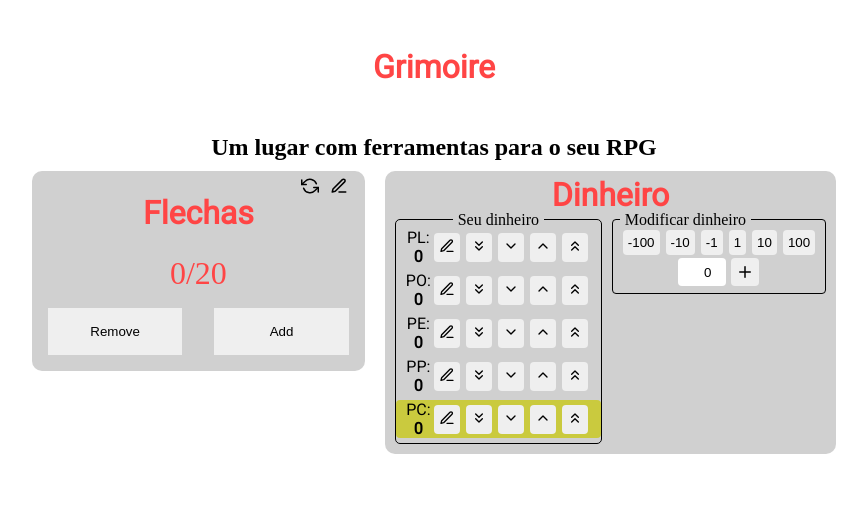
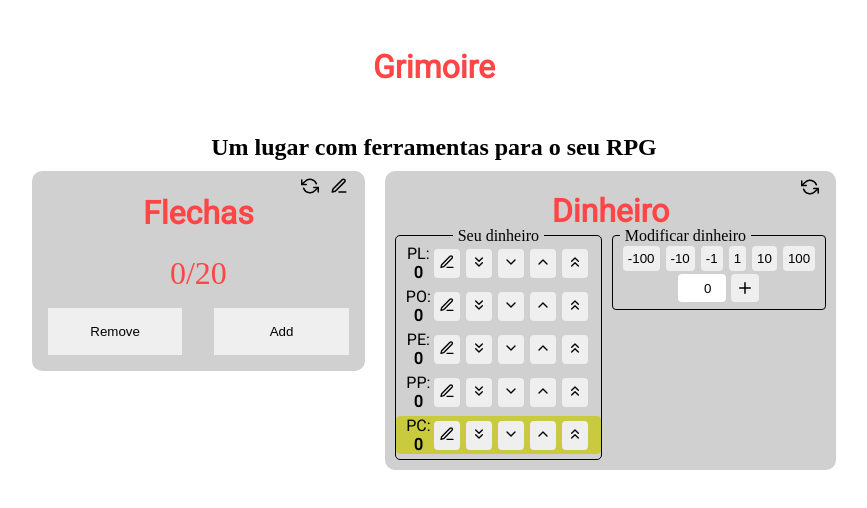
Before and after one commit to VitorSoaresSilva/grimoire, a Next.js app: page / in a window 1280 px wide. Shown: the top 508 px of the page, without its empty margins (206-1073 px from the left). Built offline with nearby package versions, Linux system fonts and the light colour scheme.

Commit message:
Added Reset Button

```diff
--- a/src/components/MoneyCount.tsx
+++ b/src/components/MoneyCount.tsx
@@ -1,23 +1,23 @@
 import { Container } from "@/styles/components/MoneyCount";
 import { useState, useEffect } from "react"
-import {FiEdit3, FiPlus,FiChevronDown,FiChevronUp,FiChevronsDown,FiChevronsUp} from 'react-icons/fi';
+import {FiEdit3, FiPlus,FiChevronDown,FiChevronUp,FiChevronsDown,FiChevronsUp, FiRefreshCcw} from 'react-icons/fi';
 import Cookie from 'js-cookie';
 
-export default function MoneyCount({initialMoney}){
-    const [money,setMoney] = useState(initialMoney ? JSON.parse(initialMoney): [
-            {name: 'PC',value: 0},
-            {name: 'PP',value: 0},
-            {name: 'PE',value: 0},
-            {name: 'PO',value: 0},
-            {name: 'PL',value: 0}
-        ]
-    )
+export default function MoneyCount({initialData}){
+    const baseValue = {money: [
+        {name: 'PC',value: 0},
+        {name: 'PP',value: 0},
+        {name: 'PE',value: 0},
+        {name: 'PO',value: 0},
+        {name: 'PL',value: 0}
+    ],conversion: [1,10,50,100,1000]};
+    const [money,setMoney] = useState(initialData ? JSON.parse(initialData).money: baseValue.money)
+    const [conversion,setConversion] = useState(baseValue.conversion);
     const [curCoin, setCurCoin] = useState(0);
     const [inputValue,setInputValue] = useState(0)
     const buttonsToChangeValue = [-100,-10,-1,1,10,100];
-    const conversion = [1,10,50,100,1000];
     useEffect(()=>{
-        Cookie.set('money', JSON.stringify(money))
+        Cookie.set('moneyData', JSON.stringify({money:money}))
     },[money])
     function handleChangeCount(value){
         let state = money;
@@ -51,11 +51,20 @@ export default function MoneyCount({initialMoney}){
         state[index -1].value += amount * conversion[index];
         setMoney([...state]);
     }
-
+    function reset(){
+        setMoney(baseValue.money);
+        setConversion(baseValue.conversion);
+        setCurCoin(0);
+    }
     return(
         <Container>
             <div className="header">
                 <h1>Dinheiro</h1>
+                <div className="options">
+                    <button onClick={reset}>
+                        <FiRefreshCcw size={18}/>
+                    </button>
+                </div>
             </div>
             <div className="content">
                     <div className="cards">
--- a/src/pages/index.tsx
+++ b/src/pages/index.tsx
@@ -4,25 +4,25 @@ import { Container, Content } from "@/styles/pages/Home";
 import MoneyCount from "@/components/MoneyCount";
 import { GetServerSideProps } from "next";
 
-export default function Home({arrowData,money}) {
+export default function Home({arrowData,moneyData}) {
   return (
     <Container>
       <h1>Grimoire</h1>
       <h2>Um lugar com ferramentas para o seu RPG</h2>
       <Content>
         <ArrowCount initialData={arrowData}/>
-        <MoneyCount initialMoney={money}/>
+        <MoneyCount initialData={moneyData}/>
       </Content>
     </Container>
   )
 }
 export const getServerSideProps: GetServerSideProps = async ({ req }) => {
-  const { arrowData = false, money = false } = req.cookies;
+  const { arrowData = false, moneyData = false } = req.cookies;
 
   return {
     props: {
       arrowData: arrowData,
-      money: money,
+      moneyData: moneyData,
     }
   }
 };
--- a/src/styles/components/MoneyCount.ts
+++ b/src/styles/components/MoneyCount.ts
@@ -20,6 +20,8 @@ export const Container = styled.div`
     h1{
       padding: 5px;
     }
+    position: relative;
+    margin-top: 1rem;
   }
   .content{
     display:flex;
@@ -113,4 +115,19 @@ export const Container = styled.div`
     text-align: right;
     border-radius: 4px;
   }
+  .options{
+    position: absolute;
+    right: 0px;
+    top:-1rem;
+  }
+  .options button{
+    margin-right:3px;
+    border-radius: 4px;
+    padding: 4px;
+    font-size: 0px;
+    background: ${props => props.theme.colors.background.secondary}
+  }
+  .options button:hover{
+    filter: brightness(0.9);
+  }
 `;
```
